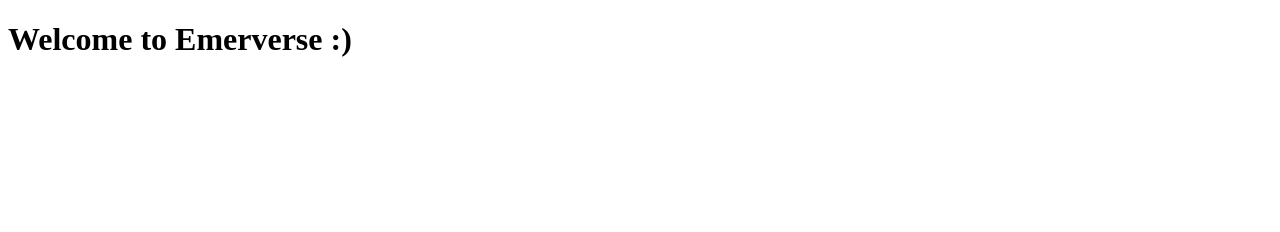
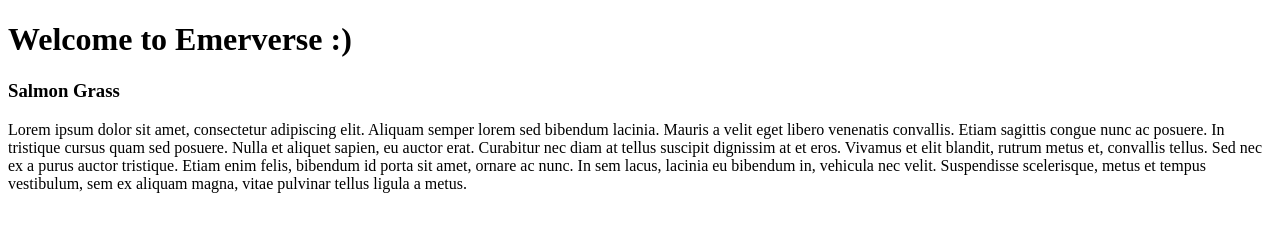
Before and after one commit to emerverse/azure-static-web-app, a plain HTML site: page index.html in a window 1280 px wide. Drawn offline with Linux system fonts and the light colour scheme.

Commit message:
Update index.html

```diff
--- a/index.html
+++ b/index.html
@@ -5,5 +5,9 @@
 </head>
 <body>
     <h1>Welcome to Emerverse :)</h1>
+    <h3>Salmon Grass</h3>
+    <p>
+        Lorem ipsum dolor sit amet, consectetur adipiscing elit. Aliquam semper lorem sed bibendum lacinia. Mauris a velit eget libero venenatis convallis. Etiam sagittis congue nunc ac posuere. In tristique cursus quam sed posuere. Nulla et aliquet sapien, eu auctor erat. Curabitur nec diam at tellus suscipit dignissim at et eros. Vivamus et elit blandit, rutrum metus et, convallis tellus. Sed nec ex a purus auctor tristique. Etiam enim felis, bibendum id porta sit amet, ornare ac nunc. In sem lacus, lacinia eu bibendum in, vehicula nec velit. Suspendisse scelerisque, metus et tempus vestibulum, sem ex aliquam magna, vitae pulvinar tellus ligula a metus.
+    </p>
 </body>
 </html>
```
